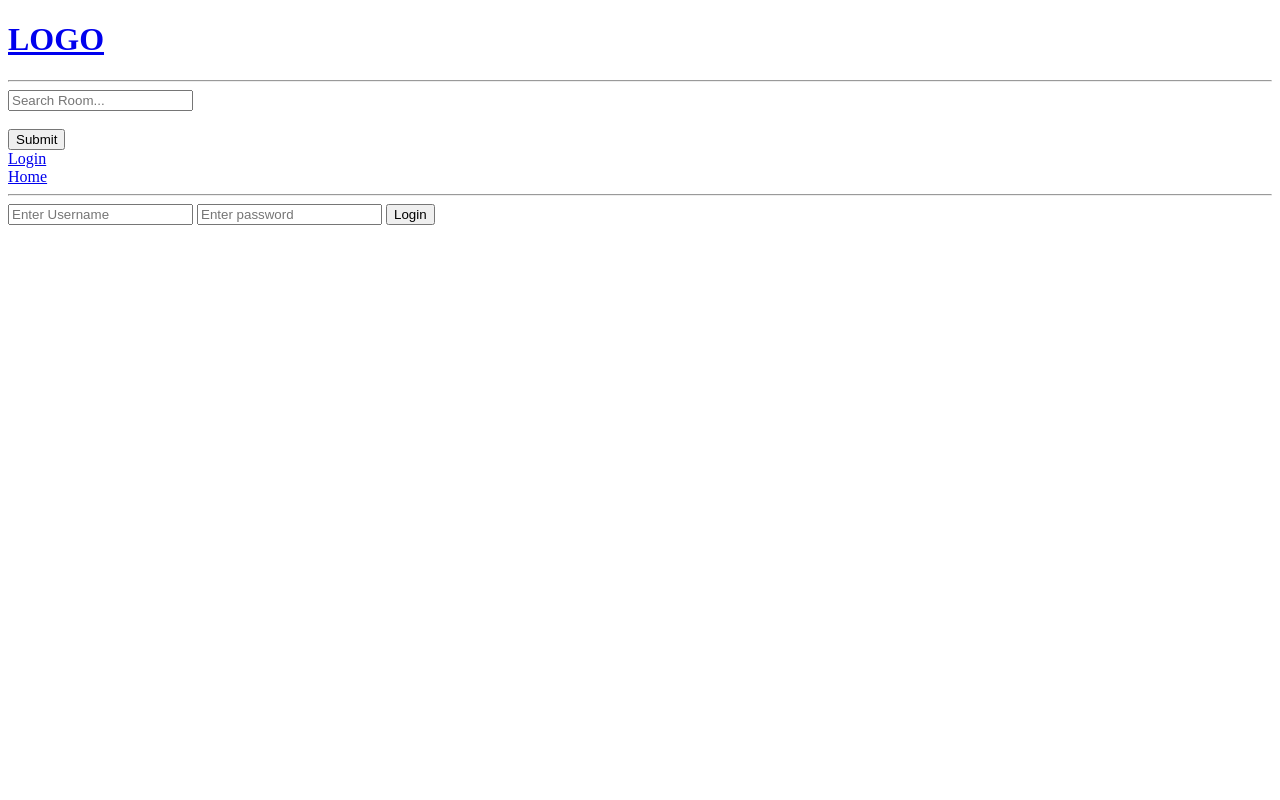
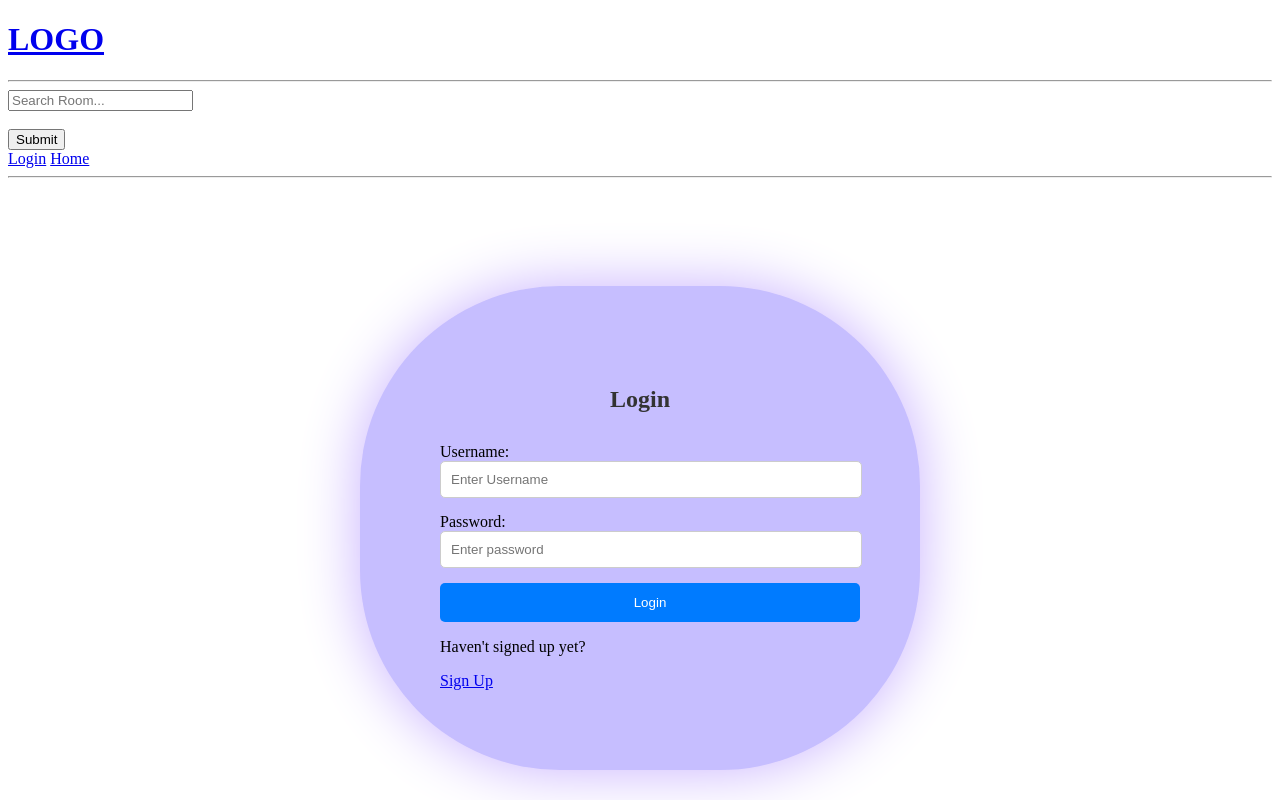
Before and after one commit to cybertech119/pythonWithDjango, a Django app: page /login/ in a window 1280 px wide. Run offline with Django 5.2, Linux system fonts and the light colour scheme.

Commit message:
QA push with login2

```diff
--- a/base/templates/base/login_register.html
+++ b/base/templates/base/login_register.html
@@ -2,14 +2,85 @@
 
 {% block content %}
 
+<style>
+
+    /* CSS Styles */
+    .login-container {
+        width: 400px;
+        margin: 0 auto;
+        padding: 80px;
+        background-color: #c6beff;
+        border-radius: 200px;
+        box-shadow: 0 0 60px rgb(199, 176, 254);
+        position: fixed;
+        bottom: 30px;
+        left: 50%;
+        transform: translateX(-50%);
+    }
+
+    .login-container h2 {
+        text-align: center;
+        margin-bottom: 30px;
+        color: #333;
+    }
+
+    .login-form input[type="text"],
+    .login-form input[type="password"] {
+        width: 100%;
+        padding: 10px;
+        margin-bottom: 15px;
+        border: 1px solid #ccc;
+        border-radius: 5px;
+    }
+
+    .login-form input[type="submit"] {
+        width: 105%;
+        padding: 12px;
+        background-color: #007bff;
+        color: #fff;
+        border: black;
+        border-radius: 5px;
+        cursor: pointer;
+    }
+
+    .login-form input[type="submit"]:hover {
+        background-color: #00b35a;
+    }
+
+</style>
+
+
+{% if page == 'login' %}
+<div class="login-container">
+    <h2>Login</h2>
+    <form class="login-form" method="POST" action="">
+        {% csrf_token %}
+        <label>Username:</label>
+        <input type="text" name="username" placeholder="Enter Username" />
+        <label>Password:</label>
+        <input type="password" name="password" placeholder="Enter password" />
+        <input type="submit" value="Login" />
+    </form>
+
+    <p>Haven't signed up yet?</p>
+    <a href="{% url 'register' %}">Sign Up</a>
+
+</div>
+
+{% else %}
+
 <div>
     <form method="POST" action="">
         {% csrf_token %}
+        {{form.as_p}}
+        <input type="submit" value="Register" />
+    </form>
 
-        <input type="text" name="username" placeholder="Enter Username" />
-        <input type="password" name="password" placeholder="Enter password" />
-        <input type="submit" value="Login" />
-    </form>
+    <p>Already signed Up</p>
+    <a href="{% url 'login' %}">Login</a>
+
 </div>
 
+{% endif %}
+
 {% endblock content %}
--- a/base/urls.py
+++ b/base/urls.py
@@ -9,4 +9,6 @@ urlpatterns = [
     path('update-room/<str:pk>/', views.UpdateRoom, name="update-room"),
     path('delete-room/<str:pk>/', views.deleteRoom, name="delete-room"),
     path('login/', views.loginPage, name="login"),
+    path('logout/', views.logoutUser, name="logout"),
+    path('register/', views.registerPage, name="register"),
 ]
--- a/base/views.py
+++ b/base/views.py
@@ -1,9 +1,12 @@
 from django.shortcuts import render, redirect
 from django.contrib import messages
+from django.contrib.auth.decorators import login_required
 from django.db.models import Q
+from django.http import HttpResponse
 from django.contrib.auth.models import User
 from django.contrib.auth import authenticate, login, logout
-from .models import Room, Topic
+from django.contrib.auth.forms import UserCreationForm
+from .models import Room, Topic, Message,User
 from .forms import RoomForm
 
 # rooms = [
@@ -14,9 +17,12 @@ from .forms import RoomForm
 
 
 def loginPage(request):
+    page = "login"
+    if request.user.is_authenticated:
+        return redirect('home')
 
     if request.method == "POST":
-        username = request.POST.get('username')
+        username = request.POST.get('username').lower()
         password = request.POST.get('password')
         try:
             user = User.objects.get(username=username)
@@ -31,8 +37,33 @@ def loginPage(request):
             messages.error(request, "Username and password does not exist")
 
 
-    context={}
+    context={'page': page}
     return render(request, "base/login_register.html", context)
+
+@login_required(login_url='login')
+def logoutUser(request):
+    logout(request)
+    return redirect('home')
+
+
+def registerPage(request):
+    form = UserCreationForm()
+
+    if request.method == "POST":
+        form = UserCreationForm(request.POST)
+        if form.is_valid():
+            user = form.save(commit=False)
+            user.usermame = user.username.lower()
+            user.save()
+            login(request, user)
+            return redirect('home')
+
+        else:
+            messages.error(request, 'An error occured during registration')
+
+    context = {'form':form}
+    return render(request, 'base/login_register.html', context)
+
 
 def home(request):
     q= request.GET.get('q') if request.GET.get('q')!=None else ''
@@ -51,10 +82,12 @@ def home(request):
 
 def room(request, pk):
     room = Room.objects.get(id=pk)
-    context = {'room' : room}
+    room_messages = room.message_set.all().order_by('-create')
+    context = {'room' : room, 'room_messages': room_messages}
 
     return render(request, "base/room.html", context)
 
+@login_required(login_url='login')
 def CreateRoom(request):
     form = RoomForm()
     if request.method == "POST":
@@ -66,10 +99,13 @@ def CreateRoom(request):
     context = {'form': form}
     return render(request, "base/room_form.html", context)
 
-
+@login_required(login_url='login')
 def UpdateRoom(request, pk):
     room = Room.objects.get(id=pk)
     form = RoomForm(instance=room)
+
+    if request.user != room.host:
+        return HttpResponse("You are not allowed here")
 
     if request.method == "POST":
         form = RoomForm(request.POST, instance=room)
@@ -80,8 +116,12 @@ def UpdateRoom(request, pk):
     context= {"form": form}
     return render(request, "base/room_form.html", context)
 
+@login_required(login_url='login')
 def deleteRoom(request, pk):
     room = Room.objects.get(id=pk)
+    if request.user != room.host:
+        return HttpResponse("You are not allowed here")
+
     if request.method == "POST":
         room.delete()
         return redirect('home')
--- a/templates/navbar.html
+++ b/templates/navbar.html
@@ -12,7 +12,12 @@
 
 </form>
 
-<a href="{% url 'login' %}">Login</a><br>
+{% if request.user.is_authenticated %}
+<p>Hello {{request.user}}</p>
+<a href="{% url 'logout' %}">Logout</a>
+{% else %}
+<a href="{% url 'login' %}">Login</a>
+{% endif%}
 <a href="{% url 'home' %}">Home</a>
 
 <hr>
```
Also changed, not shown: base/templates/base/home.html (+5 -2 lines), base/templates/base/room.html (+15 -0 lines), db.sqlite3.
